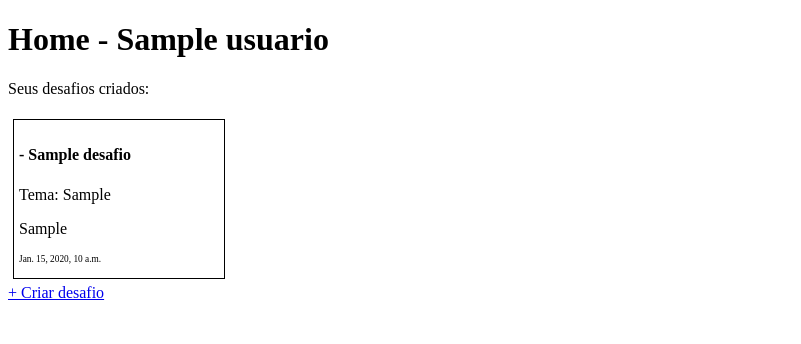
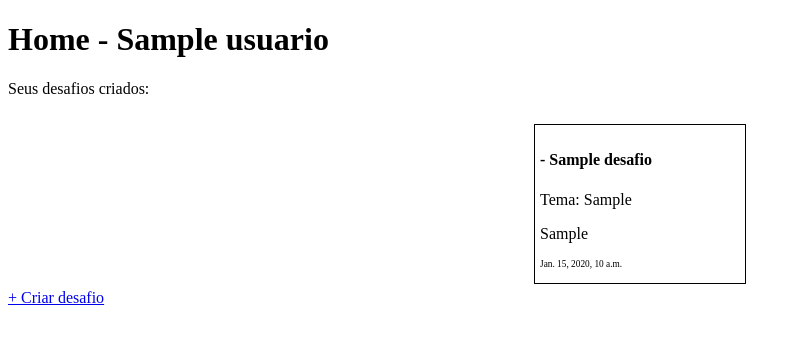
Before and after one commit to mariaFernanda2001/AjudandoMaria, a Django app: a page that uses website/templates/home.html in a window 1280 px wide. Shown: the top 344 px of the page, without its empty margins (0-801 px from the left). Run offline with Django 3.2, Linux system fonts and the light colour scheme; tables that the repository leaves empty hold one stand-in row (values such as "Sample post").

Commit message:
Arrumar umas parada

```diff
--- a/website/templates/home.html
+++ b/website/templates/home.html
@@ -10,6 +10,7 @@
     <h1>Home - {{ nome }}</h1>
     <p>Seus desafios criados:</p>
     <h4>{{ msg }}</h4>
+    <div style="display: flex; justify-content: center;">
         {% for desafio in desafios %}
             <div style="border: solid 1px black; margin: 5px; width: 200px; padding: 5px;">
                 <h4>- {{ desafio.titulo }}</h4>
@@ -18,6 +19,7 @@
                 <p style="font-size:7pt;">{{ desafio.criacao }}</p>
             </div>
         {% endfor %}
+    </div>
     <a href="desafiar/">+ Criar desafio</a>
 </body>
 </html>
```
Lines whose indentation alone changed are shown as unchanged.
